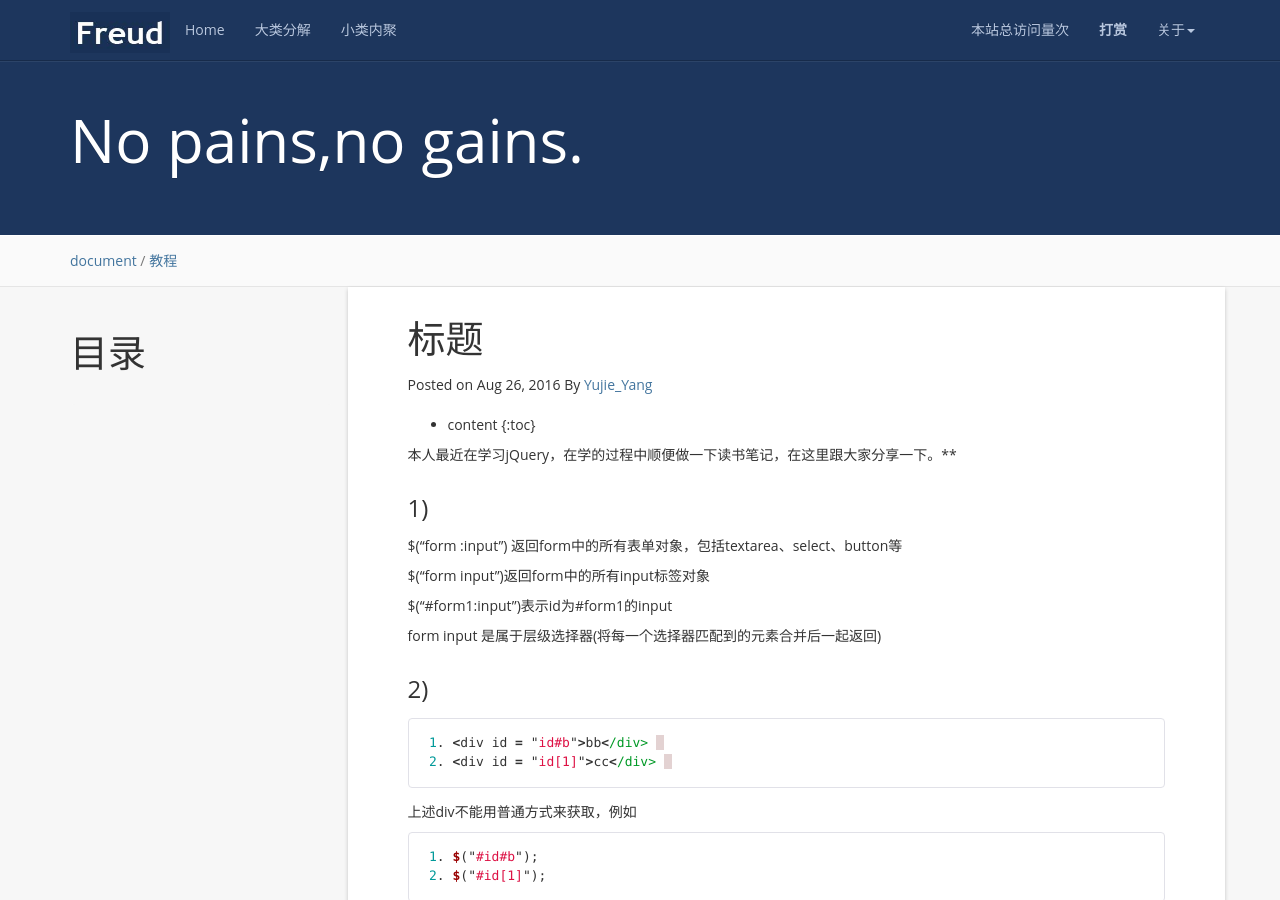
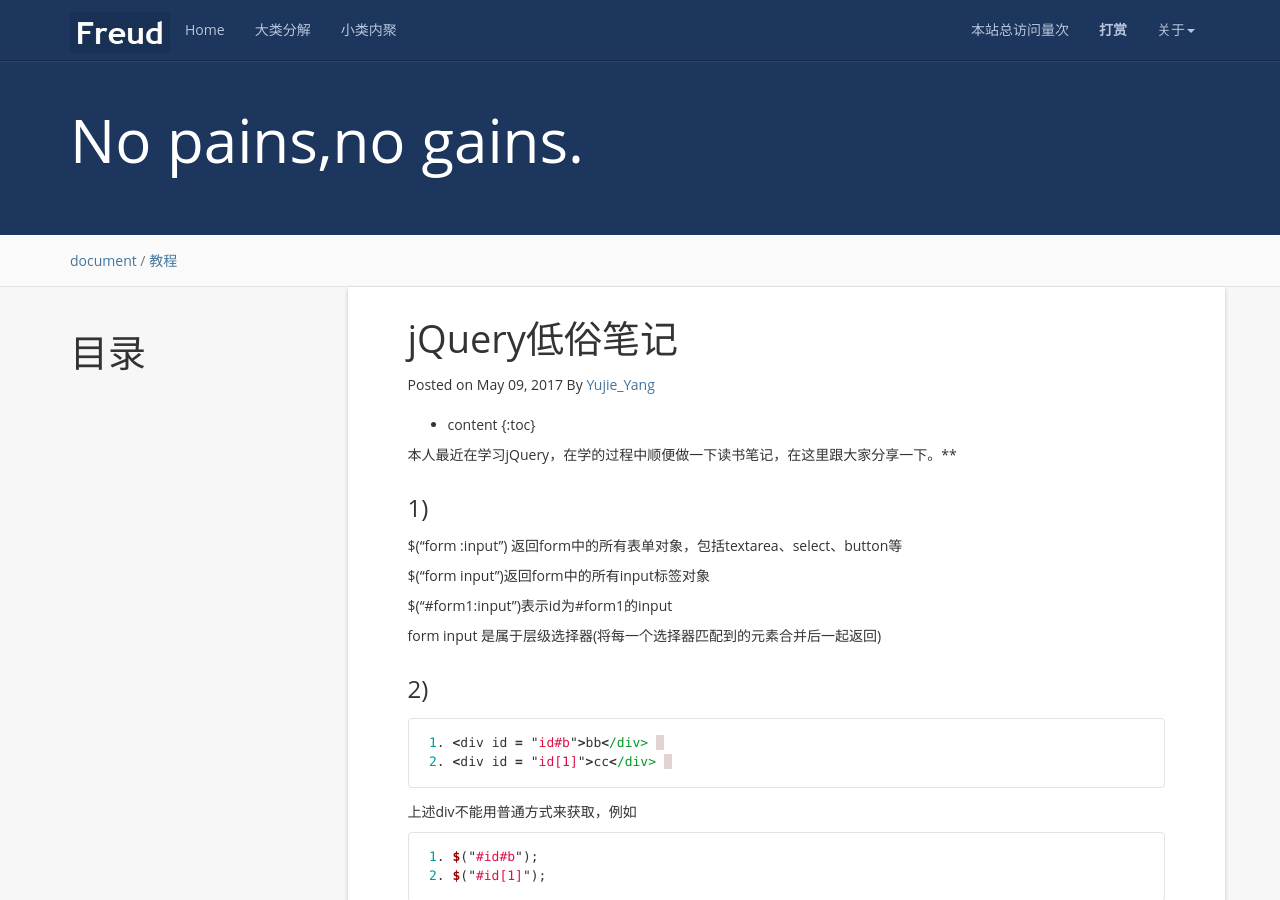
Before and after one commit to OKCthouder/Yujie_Yang, a Jekyll site: the page built from _posts/2017-2-1-jQuery_note.md, in a window 1280 px wide and 900 px high. Built offline with Jekyll 4.4.1, drawn with Linux system fonts in a browser that asks for light colours; nearby versions of some CDN libraries; comment, search, counter and statistics services are not loaded.

Commit message:
2017-5-24 20:59:08

```diff
--- a/_posts/2017-2-1-jQuery_note.md
+++ b/_posts/2017-2-1-jQuery_note.md
@@ -1,9 +1,9 @@
 ---
 layout: post
 #标题配置
-title:  标题
+title:  jQuery低俗笔记
 #时间配置
-date:   2016-08-27 01:08:00 +0800
+date:   2017-5-10 01:08:00 +0800
 #大类配置
 categories: document
 #小类配置
@@ -139,7 +139,7 @@
 
 
 
-## #8)
+## 8)
 
 show()方法和hide()方法会同时修改元素的多个样式属性，即高度、宽度和不透明度；fadeOut()和fadeIn()方法智慧修改元素的不透明度；slideDown()方法和slideUp()方法智慧改变元素的高度。
 
```
